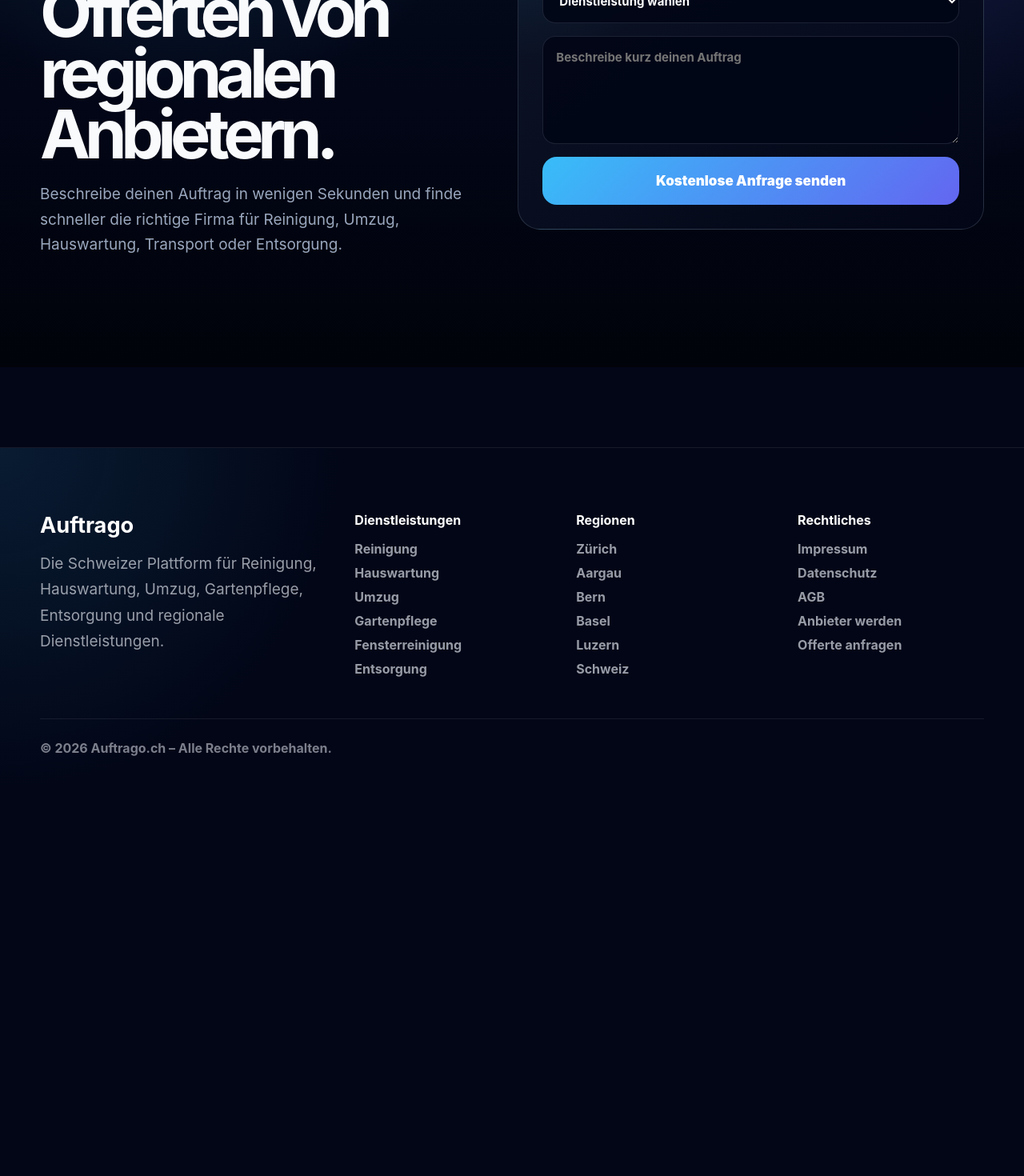
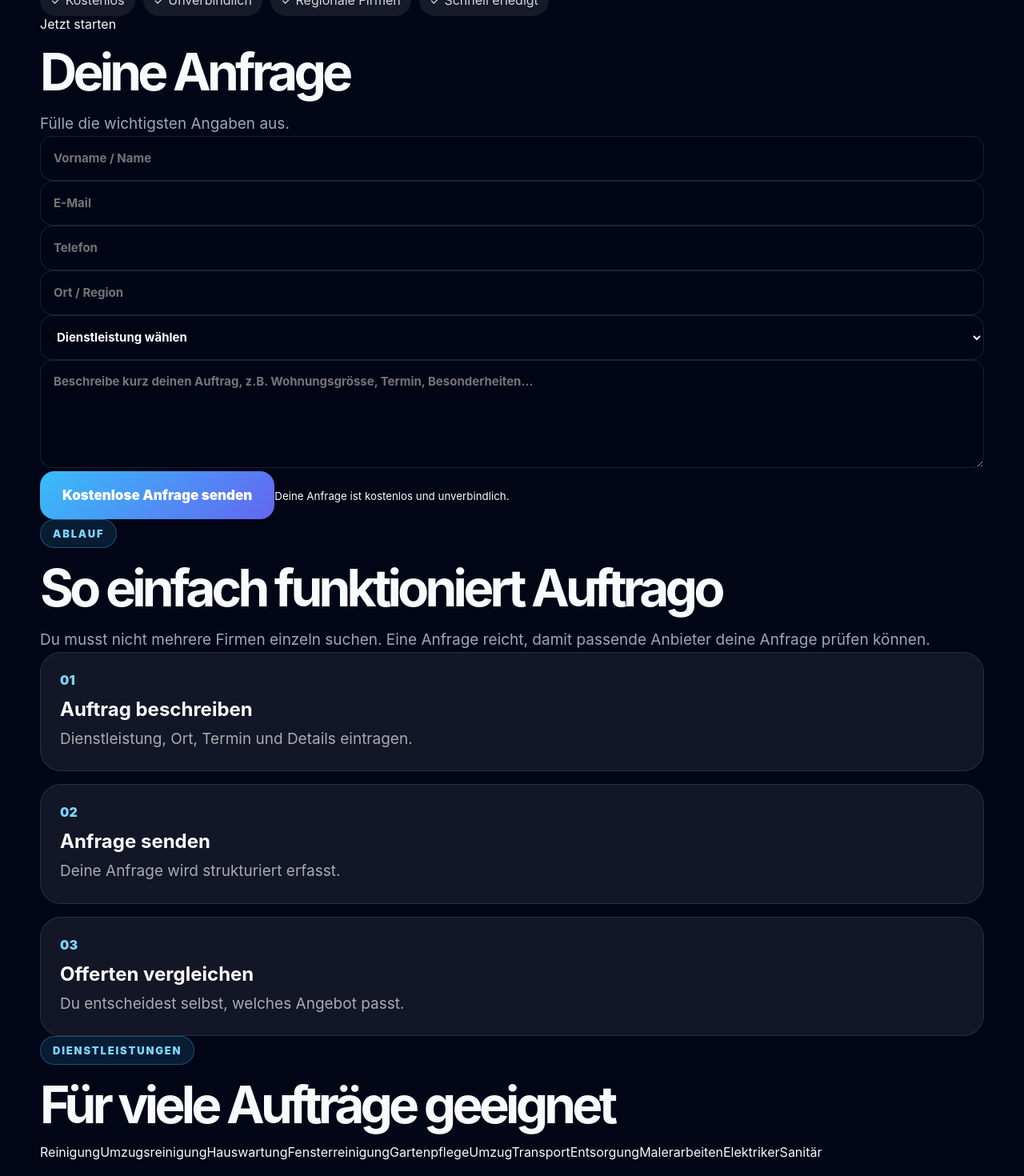
Before and after one commit to Cavara266/auftrago, a Next.js app: page /offerte-anfragen in a window 1280 px wide. Shown: the part 420-1890 px from the top of the page at 80% size. Before the commit the page ends 1403 px from the top, so only its background shows below. Built offline with nearby package versions, Linux system fonts and the light colour scheme.

Commit message:
upgrade request page

```diff
--- a/app/offerte-anfragen/page.tsx
+++ b/app/offerte-anfragen/page.tsx
@@ -1,42 +1,141 @@
+import Link from "next/link";
+import { Metadata } from "next";
+
+export const metadata: Metadata = {
+  title: "Kostenlose Offerte anfragen | Auftrago",
+  description:
+    "Kostenlos und unverbindlich Offerten für Reinigung, Umzug, Hauswartung, Gartenpflege, Entsorgung und weitere Dienstleistungen anfragen.",
+  alternates: {
+    canonical: "https://www.auftrago.ch/offerte-anfragen",
+  },
+};
+
+const services = [
+  "Reinigung",
+  "Umzugsreinigung",
+  "Hauswartung",
+  "Fensterreinigung",
+  "Gartenpflege",
+  "Umzug",
+  "Transport",
+  "Entsorgung",
+  "Malerarbeiten",
+  "Elektriker",
+  "Sanitär",
+];
+
+const steps = [
+  ["01", "Auftrag beschreiben", "Dienstleistung, Ort, Termin und Details eintragen."],
+  ["02", "Anfrage senden", "Deine Anfrage wird strukturiert erfasst."],
+  ["03", "Offerten vergleichen", "Du entscheidest selbst, welches Angebot passt."],
+];
+
 export default function OfferteAnfragenPage() {
   return (
-    <main className="page">
-      <section className="hero">
-        <div className="container hero-grid">
+    <main className="request-page">
+      <section className="request-hero">
+        <div className="container request-hero-grid">
           <div>
-            <span className="eyebrow">Kostenlos Offerte anfragen</span>
-            <h1>Erhalte passende Offerten von regionalen Anbietern.</h1>
+            <span className="anbieter-pill">Kostenlos Offerte anfragen</span>
+
+            <h1>
+              Erhalte passende Offerten
+              <br />
+              von regionalen Anbietern.
+            </h1>
+
             <p>
-              Beschreibe deinen Auftrag in wenigen Sekunden und finde schneller
-              die richtige Firma für Reinigung, Umzug, Hauswartung, Transport
-              oder Entsorgung.
+              Beschreibe deinen Auftrag in wenigen Minuten und finde schneller
+              passende Firmen für Reinigung, Umzug, Hauswartung, Gartenpflege,
+              Transport oder Entsorgung.
+            </p>
+
+            <div className="anbieter-trust">
+              <span>✓ Kostenlos</span>
+              <span>✓ Unverbindlich</span>
+              <span>✓ Regionale Firmen</span>
+              <span>✓ Schnell erledigt</span>
+            </div>
+          </div>
+
+          <form className="request-premium-form">
+            <div className="request-form-head">
+              <span>Jetzt starten</span>
+              <h2>Deine Anfrage</h2>
+              <p>Fülle die wichtigsten Angaben aus.</p>
+            </div>
+
+            <div className="request-form-row">
+              <input name="name" placeholder="Vorname / Name" required />
+              <input name="email" type="email" placeholder="E-Mail" required />
+            </div>
+
+            <div className="request-form-row">
+              <input name="phone" placeholder="Telefon" required />
+              <input name="location" placeholder="Ort / Region" required />
+            </div>
+
+            <select name="service" required defaultValue="">
+              <option value="" disabled>
+                Dienstleistung wählen
+              </option>
+              {services.map((service) => (
+                <option key={service} value={service}>
+                  {service}
+                </option>
+              ))}
+            </select>
+
+            <textarea
+              name="message"
+              placeholder="Beschreibe kurz deinen Auftrag, z.B. Wohnungsgrösse, Termin, Besonderheiten..."
+              required
+            />
+
+            <button type="submit">Kostenlose Anfrage senden</button>
+
+            <small>
+              Deine Anfrage ist kostenlos und unverbindlich.
+            </small>
+          </form>
+        </div>
+      </section>
+
+      <section className="request-section">
+        <div className="container request-steps-grid">
+          <div>
+            <span className="anbieter-pill">Ablauf</span>
+            <h2>So einfach funktioniert Auftrago</h2>
+            <p>
+              Du musst nicht mehrere Firmen einzeln suchen. Eine Anfrage reicht,
+              damit passende Anbieter deine Anfrage prüfen können.
             </p>
           </div>
 
-          <form className="request-form">
-            <div className="form-row">
-              <input placeholder="Vorname / Name" />
-              <input placeholder="E-Mail" />
-            </div>
+          <div className="anbieter-step-list">
+            {steps.map(([number, title, text]) => (
+              <div key={number} className="anbieter-step-card">
+                <span>{number}</span>
+                <h3>{title}</h3>
+                <p>{text}</p>
+              </div>
+            ))}
+          </div>
+        </div>
+      </section>
 
-            <div className="form-row">
-              <input placeholder="Telefon" />
-              <input placeholder="Ort / Region" />
-            </div>
+      <section className="request-section request-dark">
+        <div className="container request-service-box">
+          <span className="anbieter-pill">Dienstleistungen</span>
+          <h2>Für viele Aufträge geeignet</h2>
 
-            <select>
-              <option>Dienstleistung wählen</option>
-              <option>Hauswartung</option>
-              <option>Reinigung</option>
-              <option>Umzug</option>
-              <option>Gartenpflege</option>
-              <option>Entsorgung</option>
-            </select>
-
-            <textarea placeholder="Beschreibe kurz deinen Auftrag" />
-
-            <button type="submit">Kostenlose Anfrage senden</button>
-          </form>
+          <div className="request-service-grid">
+            {services.map((service) => (
+              <Link key={service} href="/leistungen">
+                {service}
+              </Link>
+            ))}
+          </div>
         </div>
       </section>
     </main>
```
Also changed, not shown: app/globals.css.
